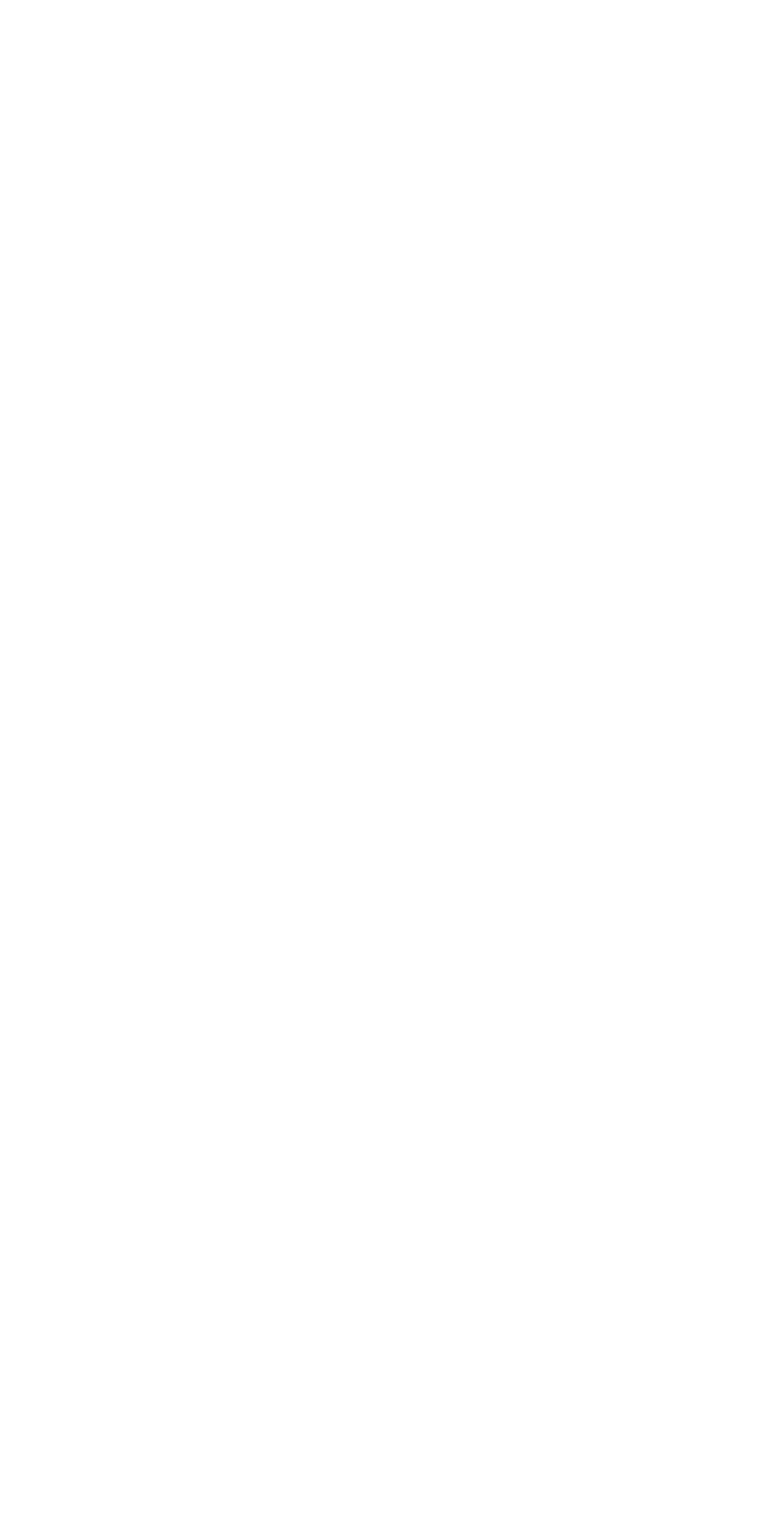
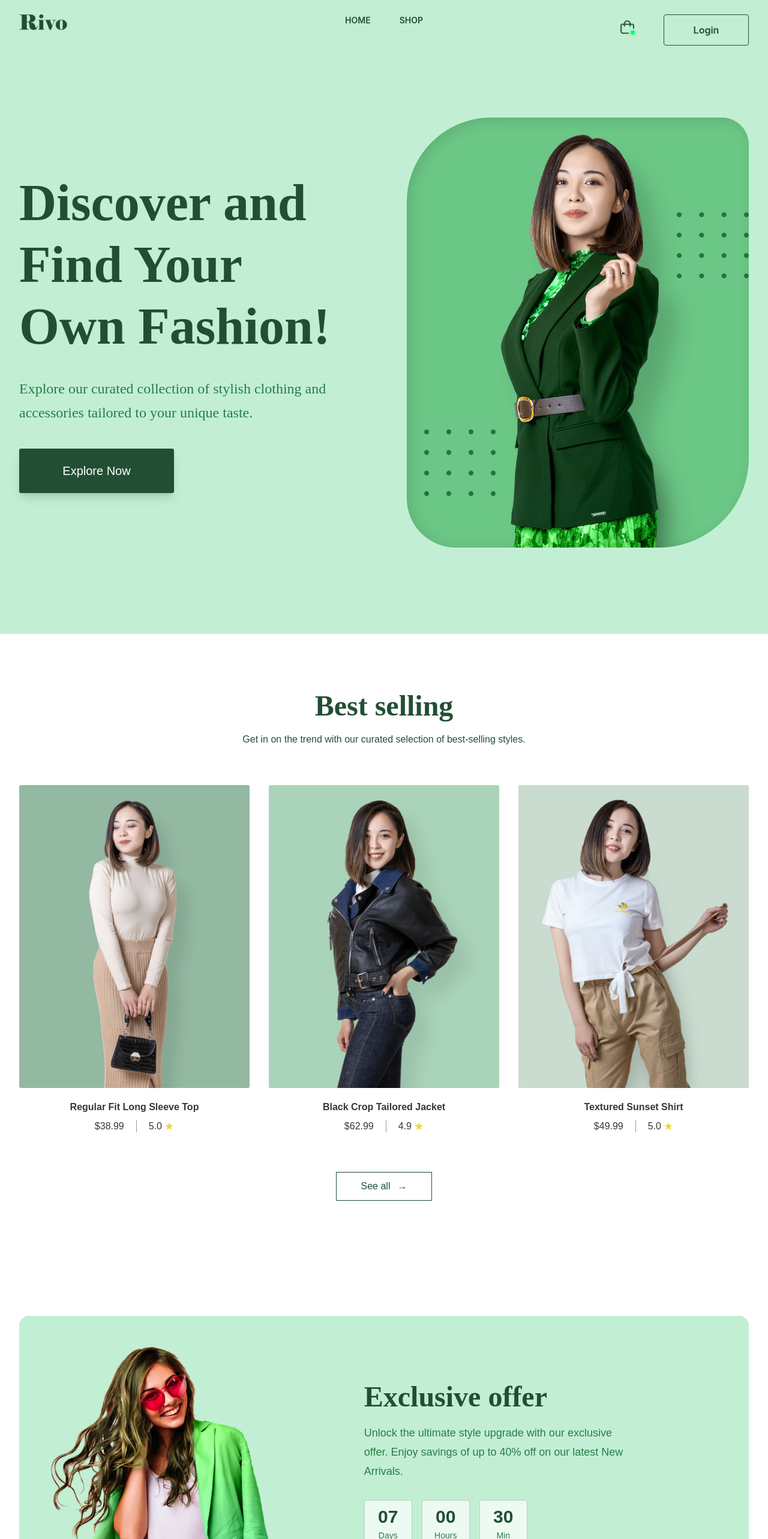
Before and after one commit to DanielFFerreira/rivo, a Nuxt app: page / in a window 1280 px wide. Shown: the top 2566 px of the page at 60% size. Before the commit the page ends 800 px from the top, so only its background shows below. Built offline with nearby package versions, Linux system fonts and the light colour scheme.

Commit message:
feat: compor página inicial com todas as seções da landing page
Ordem das seções: Header → Hero → Best Selling → Oferta Exclusiva
→ Catálogo de Produtos → Newsletter → Footer

```diff
--- /dev/null
+++ b/app/pages/index.vue
@@ -0,0 +1,11 @@
+<template>
+  <div>
+    <LayoutHeader />
+    <LandingPageHeroSection />
+    <LandingPageBestSellingSection />
+    <LandingPageExclusiveOfferSection />
+    <LandingPageOurProductsSection />
+    <LandingPageNewsletterSection />
+    <LayoutFooter />
+  </div>
+</template>
```
